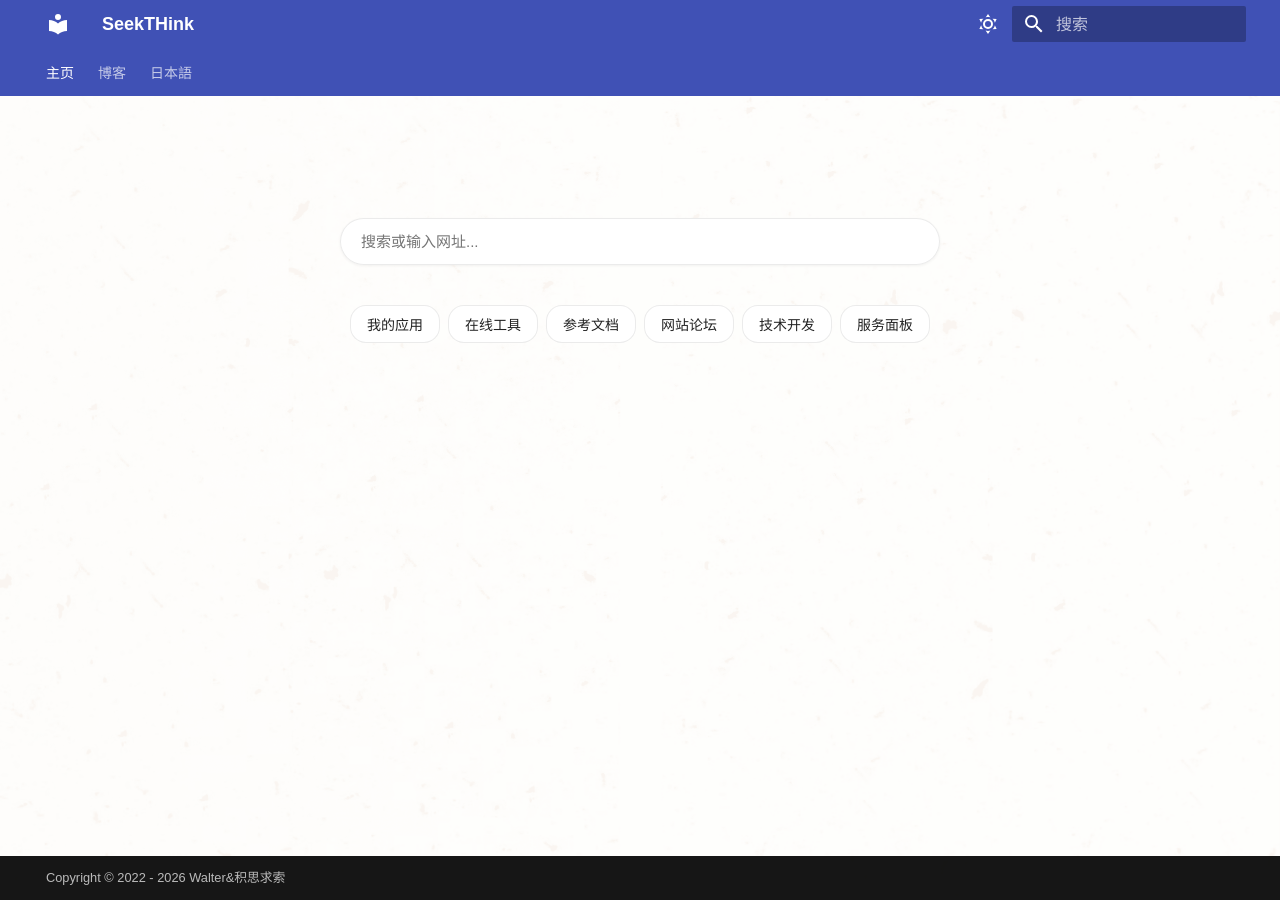
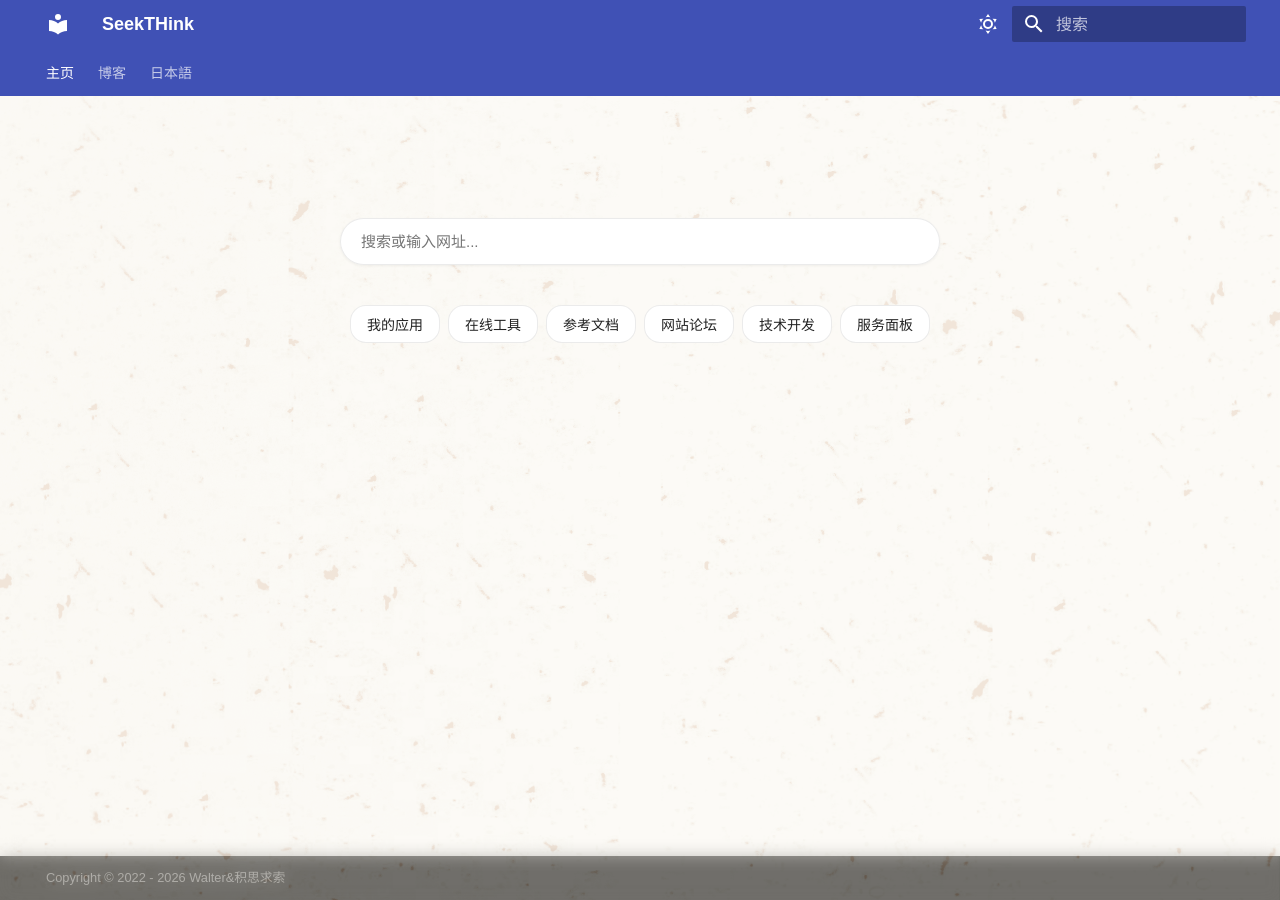
Before and after one commit to WalterYangg/Mkdocs, an MkDocs documentation site: the page built from docs/index.md, in a window 1280 px wide. Built offline with MkDocs 1.6.1 and Material for MkDocs 9.7.7, drawn with Linux system fonts in a browser that asks for light colours.

Commit message:
修复背景1

```diff
--- a/docs/styles/homepage.css
+++ b/docs/styles/homepage.css
@@ -83,8 +83,8 @@ body.is-homepage #settingsPanel.active {
     --border-color: rgba(0, 0, 0, 0.08);
     --shadow: 0 1px 3px rgba(0, 0, 0, 0.05);
     --blur-intensity: 8px;
-    --background-image: url('../images/backgrounds/bg_1.png');
-    --background-opacity: 0.15;
+    --background-image: url('/images/backgrounds/bg_1.png');
+    --background-opacity: 0.4;
     --container-max-width: 1200px;
     --ui-opacity: 0.95;
 }
@@ -133,7 +133,7 @@ body.is-homepage .background-layer {
     background-size: cover;
     background-position: center;
     background-repeat: no-repeat;
-    z-index: -1;
+    z-index: 0;
     transition: background-image 0.5s ease, opacity 0.5s ease, backdrop-filter 0.3s ease;
     opacity: var(--background-opacity);
 }
```
